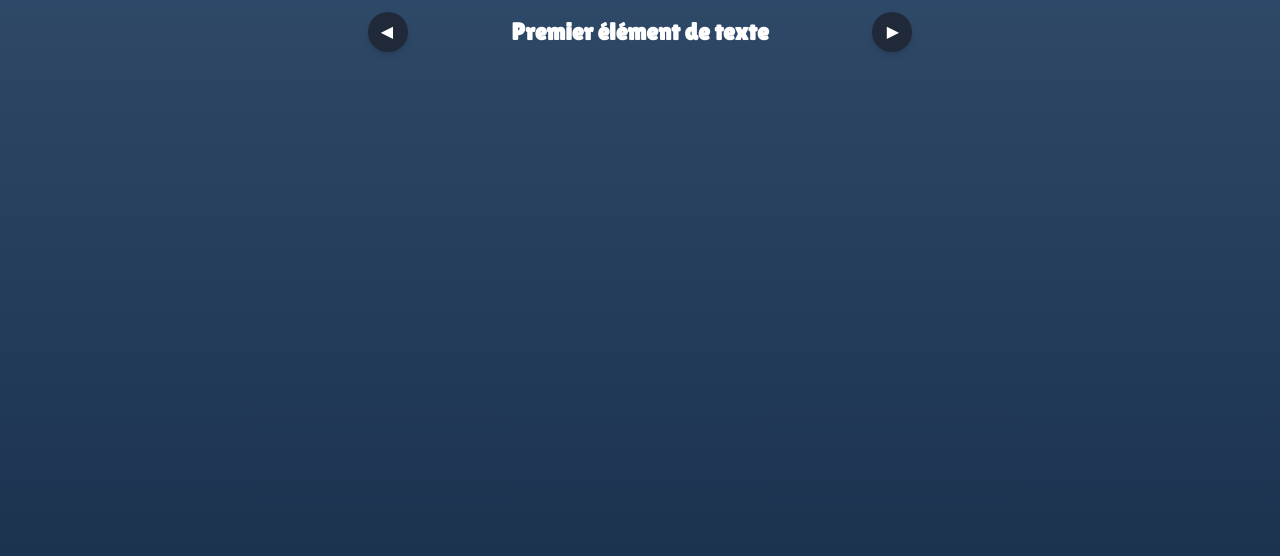
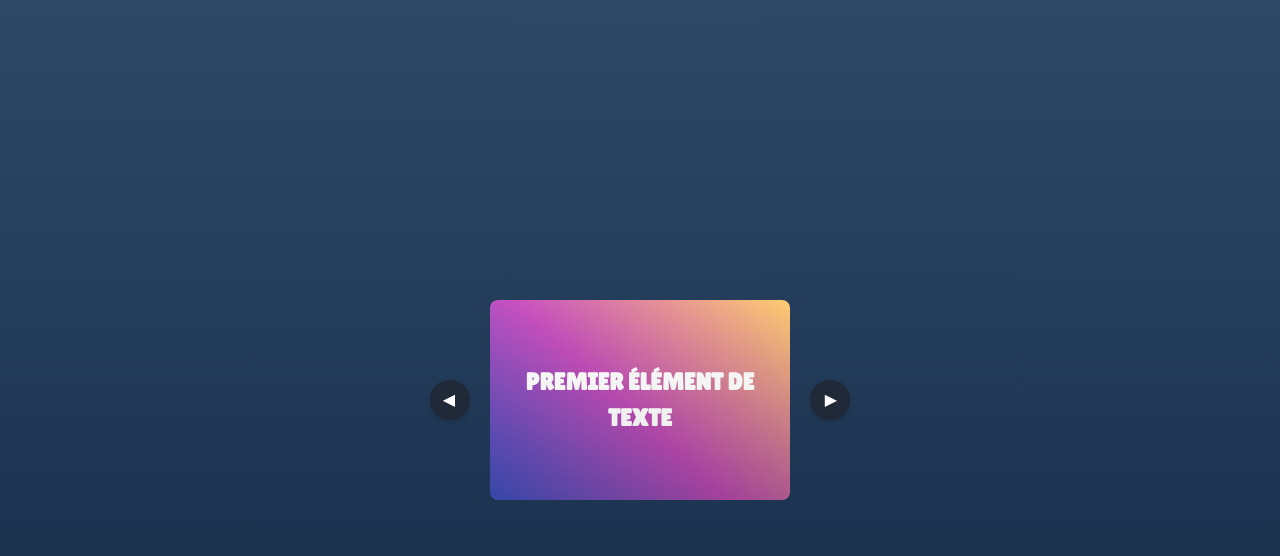
Before and after one commit to AVNOV/m2_CFB_Frontend, a Next.js app: page /theme-choice in a window 1280 px wide. Shown: the top 556 px of the page. Built offline with nearby package versions, Linux system fonts and the light colour scheme.

Commit message:
feat - styled card carousel theme

```diff
--- /dev/null
+++ b/src/app/theme-choice/card.css
@@ -0,0 +1,78 @@
+.card {
+	width: 300px;
+	height: 200px;
+	background-color: #4158D0;
+	background-image: linear-gradient(43deg, #4158D0 0%, #C850C0 46%, #FFCC70 100%);
+	border-radius: 8px;
+	color: white;
+	overflow: hidden;
+	position: relative;
+	transform-style: preserve-3d;
+	perspective: 1000px;
+	transition: all 0.5s cubic-bezier(0.23, 1, 0.320, 1);
+	cursor: pointer;
+  }
+
+  .card-content {
+	padding: 20px;
+	position: relative;
+	z-index: 1;
+	display: flex;
+	flex-direction: column;
+	gap: 10px;
+	color: white;
+	align-items: center;
+	justify-content: center;
+	text-align: center;
+	height: 100%;
+  }
+
+  .card-content .card-title {
+	font-size: 24px;
+	font-weight: 700;
+	color: inherit;
+	text-transform: uppercase;
+  }
+
+  .card-content .card-para {
+	color: inherit;
+	opacity: 0.8;
+	font-size: 14px;
+  }
+
+  .card:hover {
+	transform: rotateY(10deg) rotateX(10deg) scale(1.05);
+	box-shadow: 0 10px 20px rgba(0, 0, 0, 0.2);
+  }
+
+  .card:before {
+	content: "";
+	position: absolute;
+	top: 0;
+	left: 0;
+	width: 100%;
+	height: 100%;
+	background: linear-gradient(transparent, rgba(0, 0, 0, 0.1));
+	transition: transform 0.5s cubic-bezier(0.23, 1, 0.320, 1);
+	z-index: 1;
+  }
+
+  .card:hover:before {
+	transform: translateX(-100%);
+  }
+
+  .card:after {
+	content: "";
+	position: absolute;
+	top: 0;
+	right: 0;
+	width: 100%;
+	height: 100%;
+	background: linear-gradient(transparent, rgba(0, 0, 0, 0.1));
+	transition: transform 0.5s cubic-bezier(0.23, 1, 0.320, 1);
+	z-index: 1;
+  }
+
+  .card:hover:after {
+	transform: translateX(100%);
+  }
--- a/src/app/theme-choice/page.tsx
+++ b/src/app/theme-choice/page.tsx
@@ -1,5 +1,7 @@
 'use client';
-import React, { useState } from 'react';
+import { useState } from 'react';
+import Button from '../components/Button';
+import './card.css';
 
 const items = [
   { id: 1, text: 'Premier élément de texte' },
@@ -7,8 +9,9 @@ const items = [
   { id: 3, text: 'Troisième élément de texte' },
 ];
 
-const Carousel: React.FC = () => {
+export default function Carousel() {
   const [currentIndex, setCurrentIndex] = useState(0);
+  const [selectedItemId, setSelectedItemId] = useState<number | null>(null);
 
   const nextItem = () => {
     setCurrentIndex((currentIndex + 1) % items.length);
@@ -18,29 +21,39 @@ const Carousel: React.FC = () => {
     setCurrentIndex((currentIndex - 1 + items.length) % items.length);
   };
 
+  const handleValidation = () => {
+    if (selectedItemId === null) {
+      return;
+    }
+    alert(`ID sélectionné : ${selectedItemId}`);
+  };
+
   return (
-    <div className="relative w-full max-w-xl mx-auto">
-      <div className="relative overflow-hidden">
-        <div className="w-full h-auto">
-          <p className="text-2xl font-bold p-4 text-center">
-            {items[currentIndex].text}
-          </p>
-        </div>
-      </div>
+    <div className="flex flex-col w-full h-full items-center justify-center">
+      <div className="w-full flex items-center justify-center">
         <button
-        className="absolute w-10 h-10 top-1/2 transform -translate-y-1/2 left-4 bg-gray-800 text-white p-2 rounded-full shadow-md hover:bg-gray-700"
+          className="mr-5 w-10 h-10 bg-gray-800 text-white p-2 rounded-full shadow-md hover:bg-gray-700"
           onClick={prevItem}
         >
           <div className="mr-0.5">&#9664;</div>
         </button>
+        <div className="overflow-hidden">
+          <div className="card" onClick={handleValidation}>
+            <div className="card-content">
+              <p className="card-title">{items[currentIndex].text}</p>
+            </div>
+          </div>
+        </div>
         <button
-        className="absolute w-10 h-10 top-1/2 transform -translate-y-1/2 right-4 bg-gray-800 text-white p-2 rounded-full shadow-md hover:bg-gray-700"
+          className="ml-5 w-10 h-10 bg-gray-800 text-white p-2 rounded-full shadow-md hover:bg-gray-700"
           onClick={nextItem}
         >
           <div className="ml-0.5">&#9654;</div>
         </button>
       </div>
+      {/* <Button className="mt-4" onClick={handleValidation}>
+        Valider
+      </Button> */}
+    </div>
   );
-};
-
-export default Carousel;
+}
```
Lines whose indentation alone changed are shown as unchanged.
